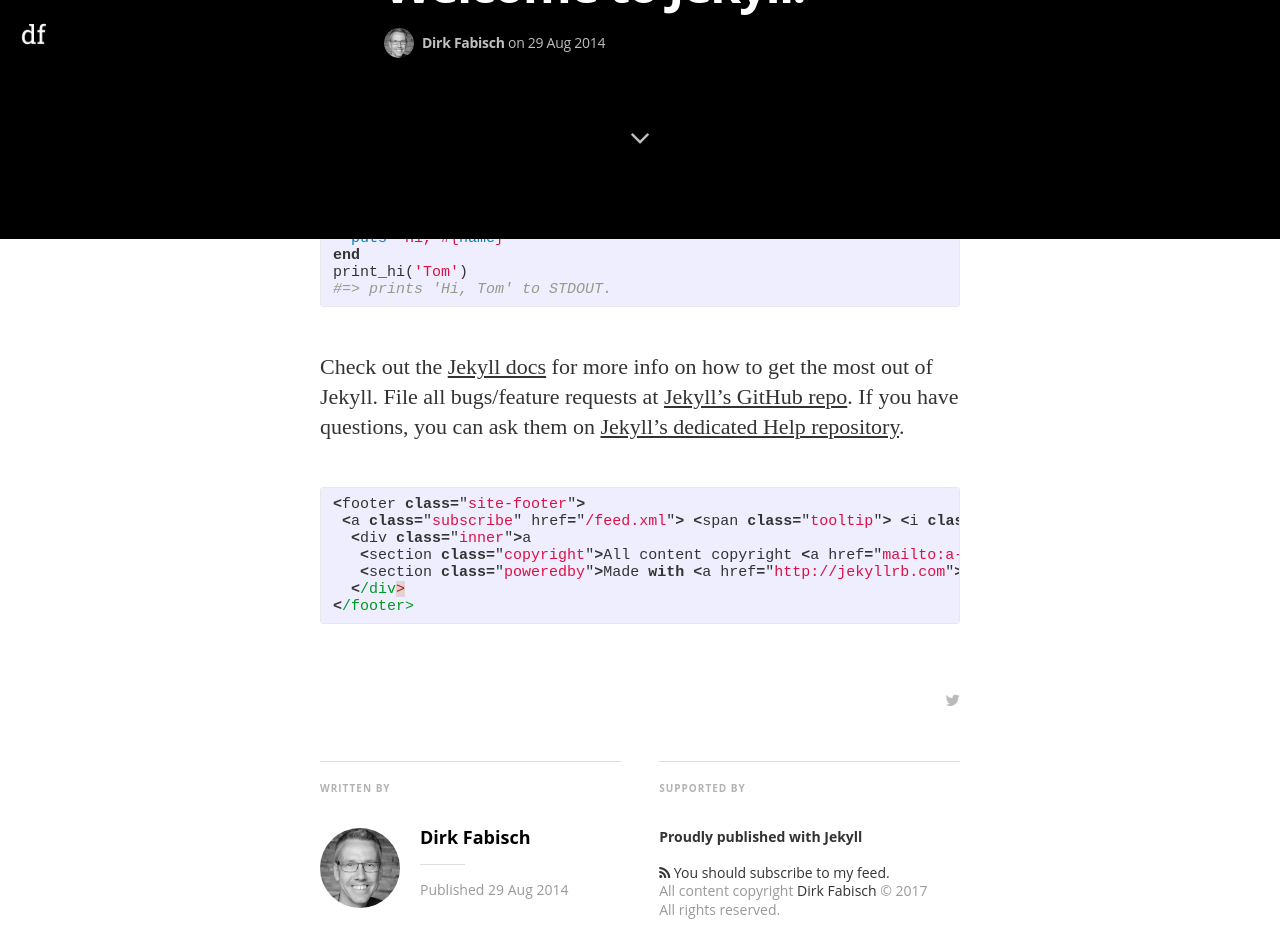
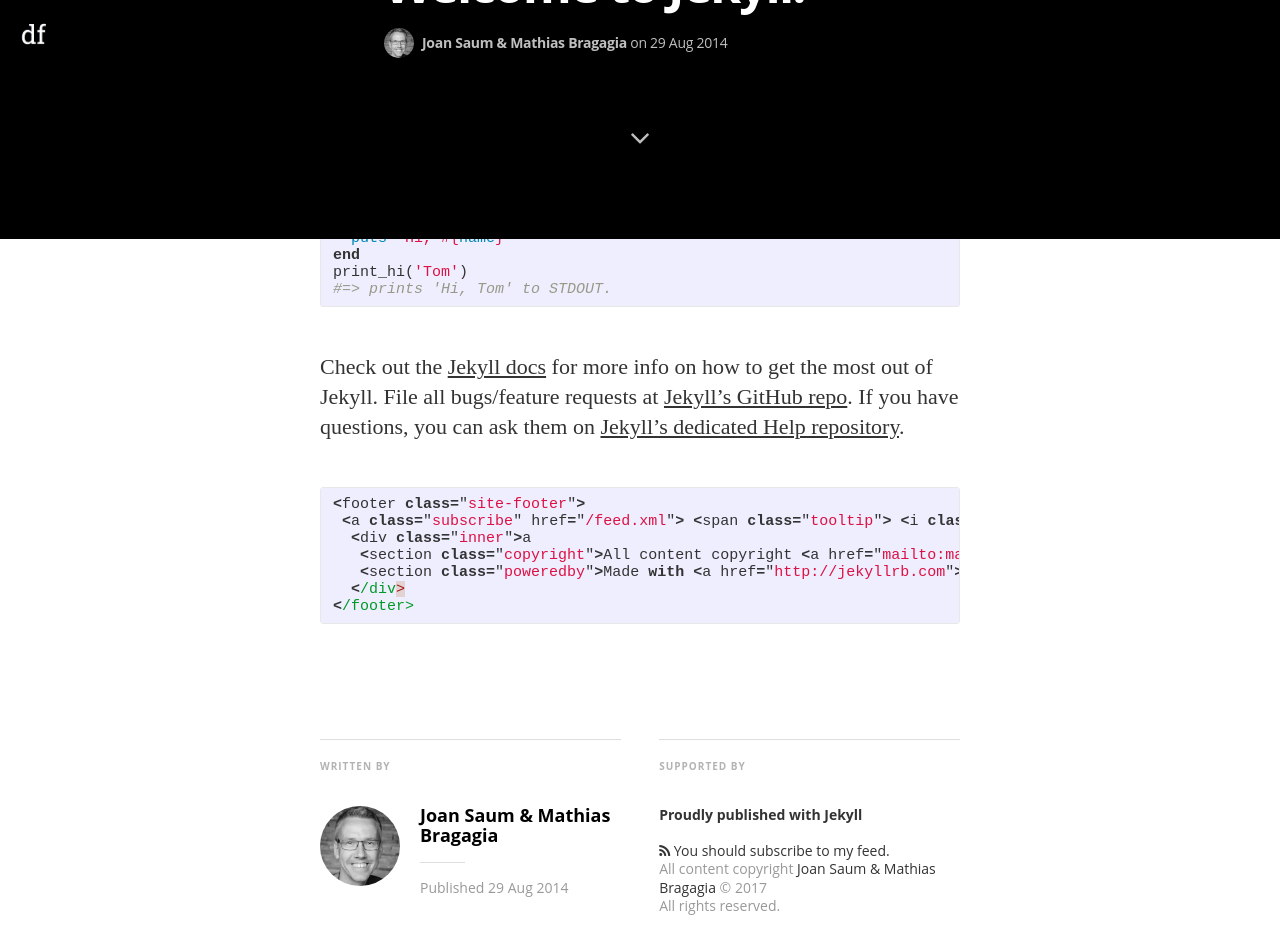
Before and after one commit to detekakebaik/detekakebaik.github.io, a Jekyll site: the page built from _posts/2014-08-29-welcome-to-jekyll.markdown, in a window 1280 px wide and 1400 px high, scrolled down 1161 px. Shown: the top 952 px of the window. Built offline with Jekyll 4.4.1, drawn with Linux system fonts in a browser that asks for light colours; nearby versions of some CDN libraries; some web fonts are replaced; some of the changed text lies outside the part shown.

Commit message:
Sets basic config

```diff
--- a/_config.yml
+++ b/_config.yml
@@ -4,11 +4,11 @@ gems:
   - jekyll-paginate
 
 # Site settings
-title: "Mediator"
+title: "DeTekAKebaik"
 description: > # this means to ignore newlines until "email:"
-   A Jekyll theme - Medium inspired
+   Stories of geeks out of their sofa
 
-email: a-mail@mail.mail
+email: mathias.bragagia@gmail.com
 #blog logo
 logo: "/assets/images/df_logo.jpg"
 float_logo: true # true, false (default)
@@ -16,16 +16,16 @@ float_logo: true # true, false (default)
 # blog cover
 cover: "/assets/images/cA4aKEIPQrerBnp1yGHv_IMG_9534-3-2.jpg"
 
-name: 'Dirk Fabisch'
-author: 'Dirk Fabisch'
+name: 'Joan Saum & Mathias Bragagia'
+author: 'Joan Saum & Mathias Bragagia'
 author_image: "/assets/images/author.jpg"
 
 paginate:	5
 
-url: "http://myblog.***.***" # the base hostname & protocol for your site
+url: "https://detekakebaik.github.io" # the base hostname & protocol for your site
 baseurl: ""
 #used to display twitter cards
-twitter_handle: '@dirkfabisch'
+twitter_handle: ''
 
 #fill in disqus shortname to use disqus
 #disqus: disqus-shortname
@@ -34,12 +34,12 @@ twitter_handle: '@dirkfabisch'
 
 # social icons and sharing options
 social:
-  - icon:	twitter
-    url:	https://twitter.com/dirkfabisch
-    desc: Follow me on twitter
-    share_url: http://twitter.com/share
-    share_title: ?text=
-    share_link: "&amp;url="
+#  - icon:	twitter
+#    url:	https://twitter.com/dirkfabisch
+#    desc: Follow me on twitter
+#    share_url: http://twitter.com/share
+#    share_title: ?text=
+#    share_link: "&amp;url="
 
 #  - icon:	facebook
 #    url:	https://facebook.com/???
@@ -49,7 +49,7 @@ social:
 #    share_link: "&amp;u="
 
   - icon:	github
-    url:	https://github.com/dirkfabisch
+    url:	https://github.com/detekakebaik/detekakebaik.github.io
     desc:	Fork me on github
     share_url:
     share_title:
```
